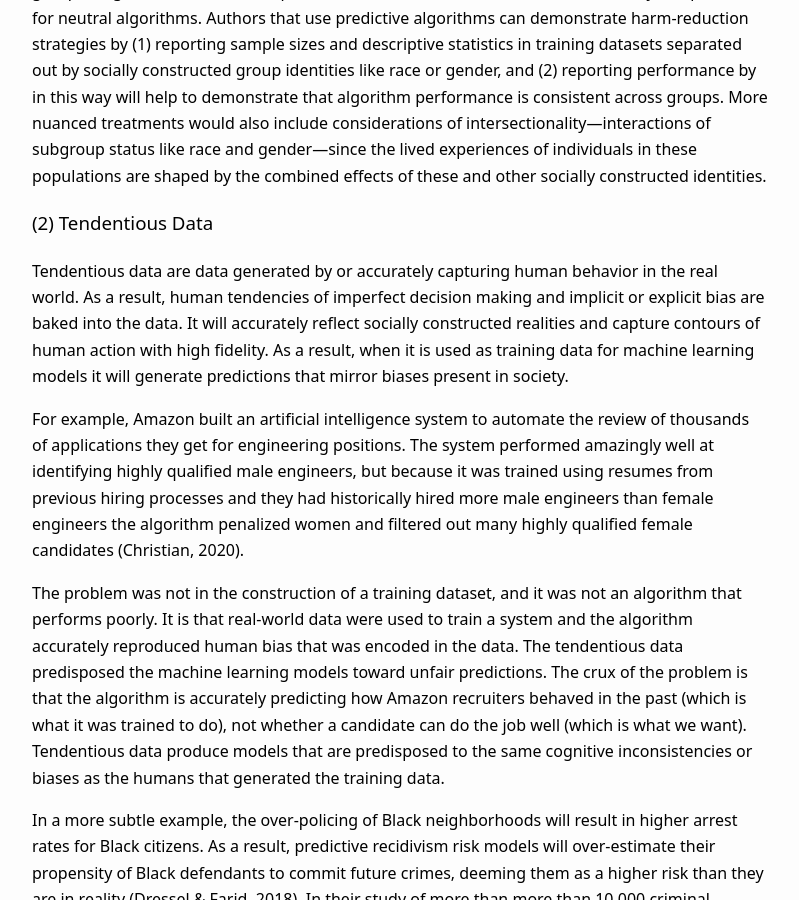
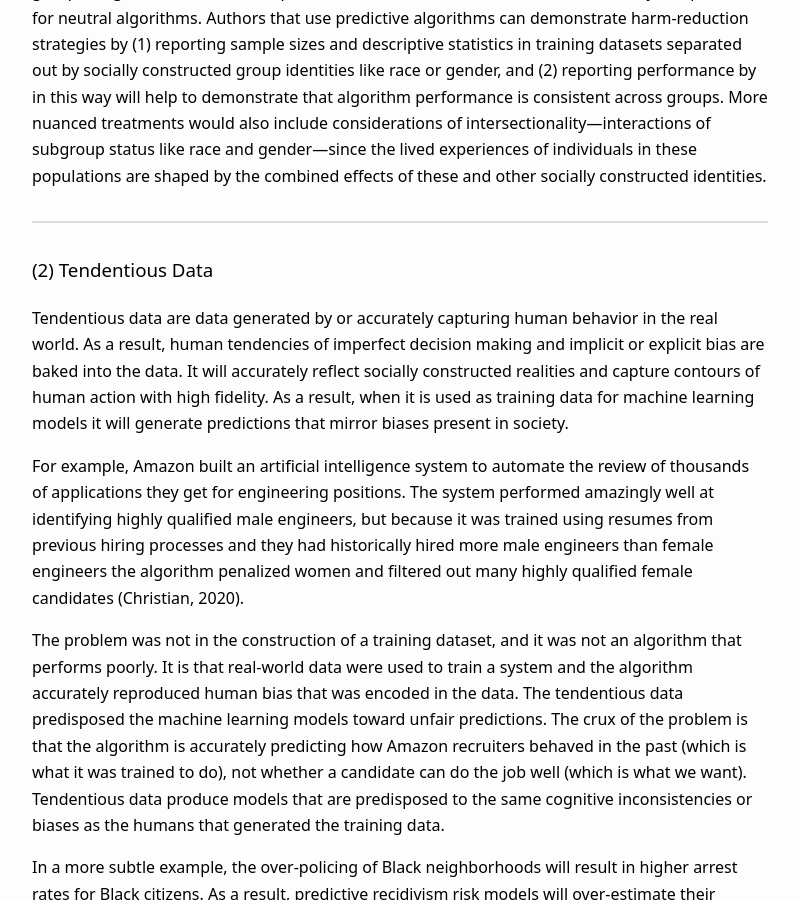
Before and after one commit to lecy/wells-dubois-protocol, a Jekyll site: the page built from index.md, in a window 1280 px wide and 900 px high, scrolled down 2463 px. Shown: the whole window, without its empty margins (240-1039 px from the left). Built offline with Jekyll 4.4.1, drawn with Linux system fonts in a browser that asks for light colours.

```diff
--- a/index.md
+++ b/index.md
@@ -38,9 +38,11 @@ Buolamwini and Gebru (2018) identified public harms caused by the deployment of
 
 Inadequate Data Mitigation: Representative data in most cases, but minoritized and marginalized groups, might need to be over-represented in some instances to achieve necessary sample sizes for neutral algorithms. Authors that use predictive algorithms can demonstrate harm-reduction strategies by (1) reporting sample sizes and descriptive statistics in training datasets separated out by socially constructed group identities like race or gender, and (2) reporting performance by  in this way will help to demonstrate that algorithm performance is consistent across groups. More nuanced treatments would also include considerations of intersectionality—interactions of subgroup status like race and gender—since the lived experiences of individuals in these populations are shaped by the combined effects of these and other socially constructed identities.
 
+------------
+
 ### (2) Tendentious Data
 
-Tendentious data are data generated by or accurately capturing human behavior in the real world. As a result, **human tendencies of imperfect decision making and implicit or explicit bias are baked into the data**. It will accurately reflect socially constructed realities and capture contours of human action with high fidelity. As a result, when it is used as training data for machine learning models it will generate predictions that mirror biases present in society.
+Tendentious data are data generated by or accurately capturing human behavior in the real world. As a result, human tendencies of imperfect decision making and implicit or explicit bias are baked into the data. It will accurately reflect socially constructed realities and capture contours of human action with high fidelity. As a result, when it is used as training data for machine learning models it will generate predictions that mirror biases present in society.
 
 For example, Amazon built an artificial intelligence system to automate the review of thousands of applications they get for engineering positions. The system performed amazingly well at identifying highly qualified male engineers, but because it was trained using resumes from previous hiring processes and they had historically hired more male engineers than female engineers the algorithm penalized women and filtered out many highly qualified female candidates (Christian, 2020).
 
@@ -74,6 +76,9 @@ These examples demonstrate how much information is unintentionally encoded in da
 
 Harms of Identity Proxy Mitigation: Instead of dropping a category like race from the model, assuming it solves the problem, test for the presence of identity proxies. Make race the dependent variable in the model while retaining the other covariates. If you can accurately predict race or another protected class with the remaining covariates in your model, identity proxies are present. Using predictive models when identity proxies are present violates the spirit of protections afforded to historically disadvantaged classes. When relevant to the research, report whether identity proxies can be detected in the data.
 
+------------
+
+
 ### (4) Harms of Subpopulation Difference
 
 Harms of subpopulation difference arise when algorithm performance varies by subgroup within the data. For example, it is possible for a new drug to have a net positive population effect but when data are disaggregated, it can be shown to harm a subpopulation. While federal drug approval processes now account for subpopulation differences, there are no standards to hold corporations accountable for subpopulation harm resulting from algorithms.
@@ -89,6 +94,9 @@ COMPAS failed because the algorithm designers defined fairness by calibrating ri
 Publications that use machine learning classifiers should examine outcomes across various protected subgroup classes in the data like race and gender to determine whether baseline rates differ by group. If so, recognize that it is impossible to build a model that will perform similarly for all subgroups. With just two subgroups like data that only includes individuals from White and Black race categories, the models can achieve balanced false positive rates but have disparate rates of false negatives, or achieve balanced false negative rates and have disparate rates of false positives. They cannot achieve balance in both (Kleinberg et al., 2016). The more subgroups there are present, the harder it is to achieve balance.
 
 Mitigation starts with awareness or the issues that arise when subgroups have different baseline performances in the data and disclosure of baseline rates, as well as reporting model performance statistics separately for subgroups to quantify the extent of the difference. That would meet a minimal requirement of fairness operationalized as transparency.
+
+------------
+
 
 ### (5) Harms of Misfit Models
 
@@ -106,6 +114,8 @@ Most data science failures are cases where models are biased in subtle ways or p
 
 Do no Harm Mitigation: Can you confirm that your true intent matches the intent that is described in your manuscript or project documentation? Is the intent to benefit populations equally, or to advance objectives of fairness or justice?
 
+------------
+
 ### (7) Harms of Ignorance
 
 In many cases, algorithms perform amazingly well on their intended tasks, but deployment does not consider potential harm, especially in sensitive racial or gender contexts. For example, Noble (2018) documents how Google’s keyword search algorithms returned pornographic and profane images as top results when “Black girls” or “Black women” were used as search terms. The search algorithm generally performed well in most contexts, but there was no proactive consideration for what might happen when deployed without safeguards in contexts where exploitation has been historically prevalent. The most pernicious examples of harmful practices are more likely unintended consequences that are difficult to anticipate when new technologies are deployed in unfamiliar or complex environments. Harms of ignorance are more aptly characterized as uncontemplated consequences—a sort of willful ignorance that results when scholars or engineers (composed primarily of While and Asian males) have not considered possible harms to minoritized groups (i.e., Asian women, Black males, etc.). Unintended consequences are hard to anticipate, whereas uncontemplated consequences could have been anticipated through a reasonable level of rumination.
```
